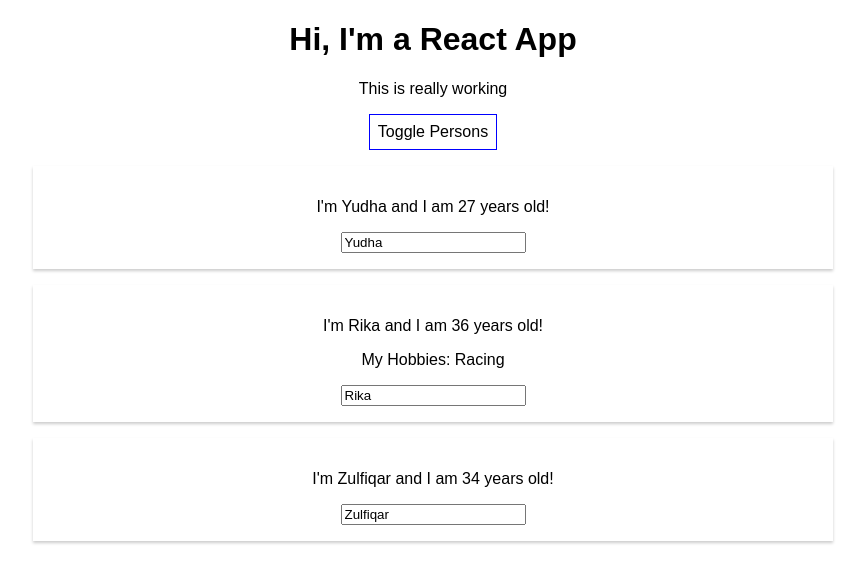
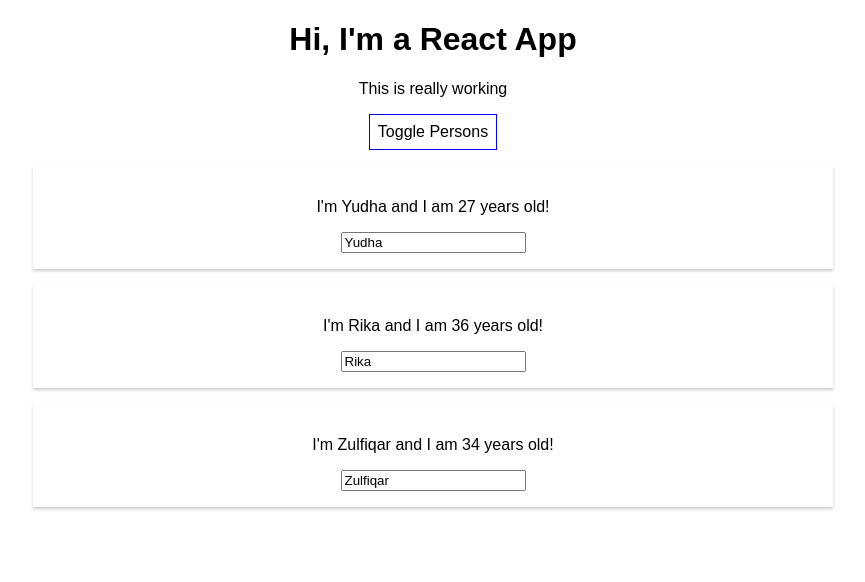
Before and after one commit to YudhaYuki/react-basic-concept, a React (Create React App) app: page / in a window 1280 px wide. Both pictures are taken after a click on the button "Toggle Persons". Shown: the top 582 px of the page, without its empty margins (207-1072 px from the left). Built offline with nearby package versions, Linux system fonts and the light colour scheme.

Commit message:
Updating state immutably

```diff
--- a/src/App.js
+++ b/src/App.js
@@ -13,18 +13,6 @@
     showPersons: false
   }
 
-  switchNamehandler = (newName) => {
-    // console.log('Was clicked!');
-    // DON't DO THIS this.state.persons[0].name = 'Maximilian';
-    this.setState( {
-      persons: [
-        { name: 'Yudha', age: 27 },
-        { name: 'Rika', age: 36 },
-        { name: 'Zulfiqar', age: 40 }
-      ]
-    })
-  }
-
   nameChangedHandler = (event) => {
     this.setState( {
       persons: [
@@ -33,6 +21,13 @@
         { name: 'Zulfiqar', age: 40 }
       ]
     } )
+  }
+
+  deletePersonHandler = (personIndex) => {
+    // const persons = this.state.persons.slice();
+    const persons = [...this.state.persons];
+    persons.splice(personIndex, 1);
+    this.setState({persons: persons});
   }
 
   togglePersonHandler = () => {
@@ -55,18 +50,13 @@
     if (this.state.showPersons) {
       persons = (
         <div>
-          <Person
-            name={this.state.persons[0].name}
-            age={this.state.persons[0].age} />
-          <Person
-            name={this.state.persons[1].name}
-            age={this.state.persons[1].age}
-            // Passing method using bind and anotherone above with YdhaYuki!!!
-            click={this.switchNamehandler.bind(this, 'Yudhhhhha!')}
-            changed={this.nameChangedHandler} > My Hobbies: Racing </Person>
-          <Person
-            name={this.state.persons[2].name}
-            age={this.state.persons[2].age} />
+          {this.state.persons.map((person, index) => {
+            return <Person
+              click={() => this.deletePersonHandler(index)}
+              name={person.name}
+              age={person.age}
+            />
+          })}
         </div>
       );
     }
```
